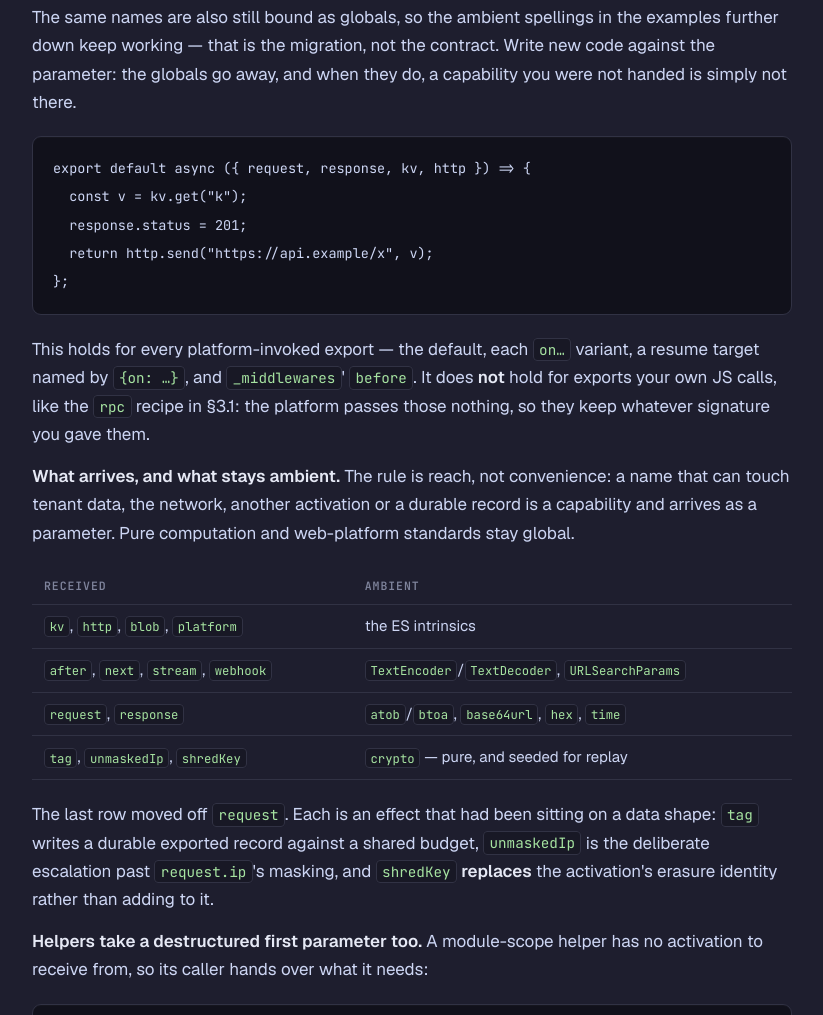
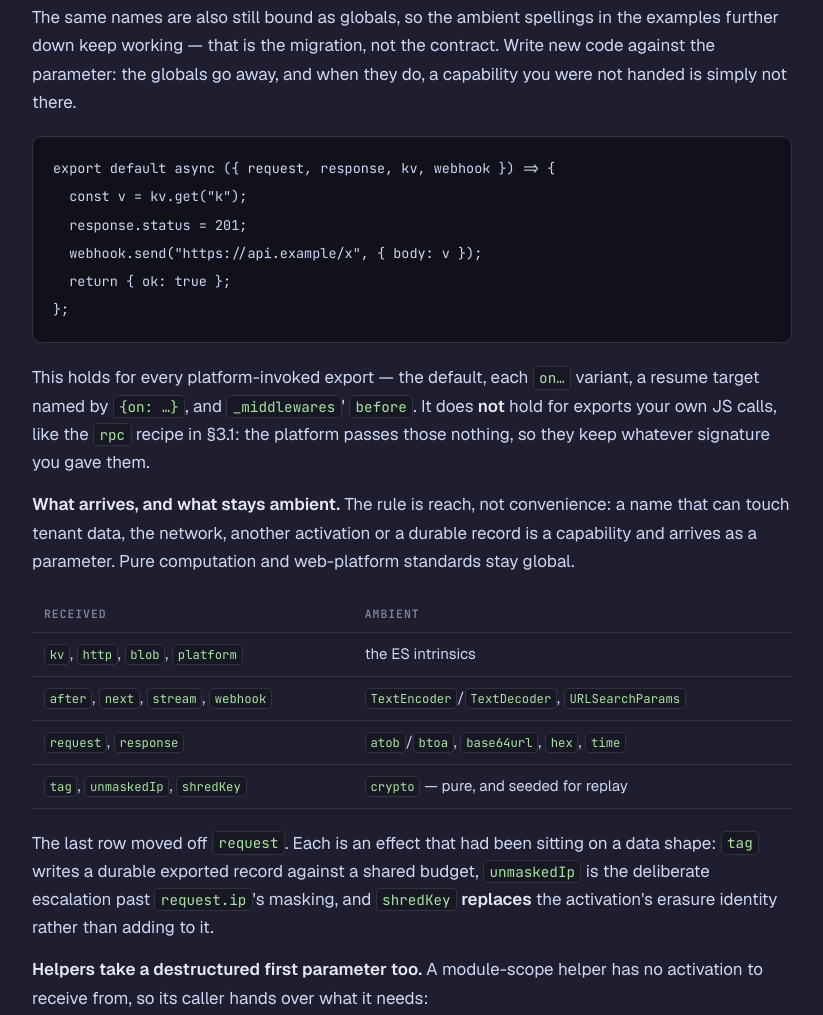
Before and after one commit to anarchodev/rewind-apps, a plain HTML site: page docs/_static/handler-contract.html in a window 1280 px wide. Shown: the part 2336-3351 px from the top of the page, without its empty margins (322-1145 px from the left). Drawn offline with nearby package versions, Linux system fonts and the light colour scheme.

Commit message:
docs: regenerate contract mirrors — handler-shape §1.1 final
Its examples now pass rove's doc-example gates: the opening one uses
webhook.send (http.send is a retired spelling), and the fences that
reference a surrounding module are marked doc-only so Gate C does not
try to execute them standalone.

Co-Authored-By: Claude Opus 5 (1M context) <noreply@anthropic.com>

```diff
--- a/docs/_static/handler-contract.html
+++ b/docs/_static/handler-contract.html
@@ -51,10 +51,11 @@
 <h3 id="1-1-capabilities-how-a-handler-reaches-its-effects">1.1 Capabilities — how a handler reaches its effects</h3>
 <p><strong>Every export the platform invokes receives one argument: the activation.</strong> Destructure what you need.</p>
 <p>The same names are also still bound as globals, so the ambient spellings in the examples further down keep working — that is the migration, not the contract. Write new code against the parameter: the globals go away, and when they do, a capability you were not handed is simply not there.</p>
-<pre><code>export default async ({ request, response, kv, http }) =&gt; {
+<pre><code>export default async ({ request, response, kv, webhook }) =&gt; {
   const v = kv.get("k");
   response.status = 201;
-  return http.send("https://api.example/x", v);
+  webhook.send("https://api.example/x", { body: v });
+  return { ok: true };
 };</code></pre>
 <p>This holds for every platform-invoked export — the default, each <code>on…</code> variant, a resume target named by <code>{on: …}</code>, and <code>_middlewares</code>' <code>before</code>. It does <strong>not</strong> hold for exports your own JS calls, like the <code>rpc</code> recipe in §3.1: the platform passes those nothing, so they keep whatever signature you gave them.</p>
 <p><strong>What arrives, and what stays ambient.</strong> The rule is reach, not convenience: a name that can touch tenant data, the network, another activation or a durable record is a capability and arrives as a parameter. Pure computation and web-platform standards stay global.</p>
@@ -88,7 +89,9 @@ export default function (a) {                 // named, because forwarding to
 }</code></pre>
 <p>The dispatcher is the one place that names the whole activation instead of destructuring it. That is its job, and it is the trust root.</p>
 <p><strong>A package receives capabilities the same way</strong>, which is the point: promoting a module to a package is a move, not a rewrite.</p>
-<pre><code>export function charge({ http }, amount) { … }
+<pre><code>export function charge({ http }, amount) {
+  return http.fetch("https://api.stripe.com/v1/charges", { method: "POST" });
+}
 
 // at the call site, narrow before you delegate
 charge({ http: http.to("api.stripe.com") }, amount);</code></pre>
```
